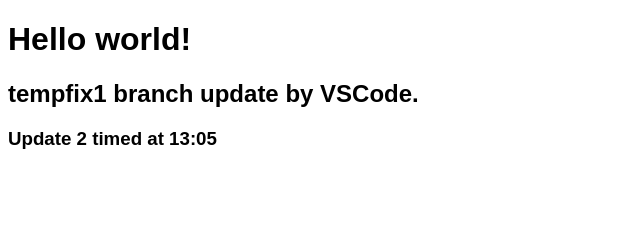
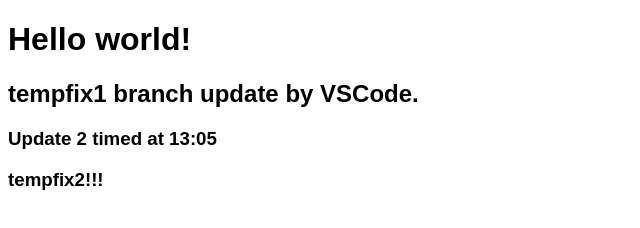
Before and after one commit to BbFGE/Tim1, a plain HTML site: page index.htm in a window 1280 px wide. Shown: the whole page, without its empty margins (0-640 px from the left). Drawn offline with Linux system fonts and the light colour scheme.

Commit message:
tempfix2

```diff
--- a/index.htm
+++ b/index.htm
@@ -9,6 +9,7 @@
   <h1>Hello world!</h1>
   <h2>tempfix1 branch update by VSCode.</h2>
   <h3>Update 2 timed at 13:05</h3>
+  <h3>tempfix2!!!</h3>
   <script type="text/javascript" src="jquery-3.4.1.min.js"></script>
   <script type="text/javascript" src="main.js"></script>
 </body>
```
